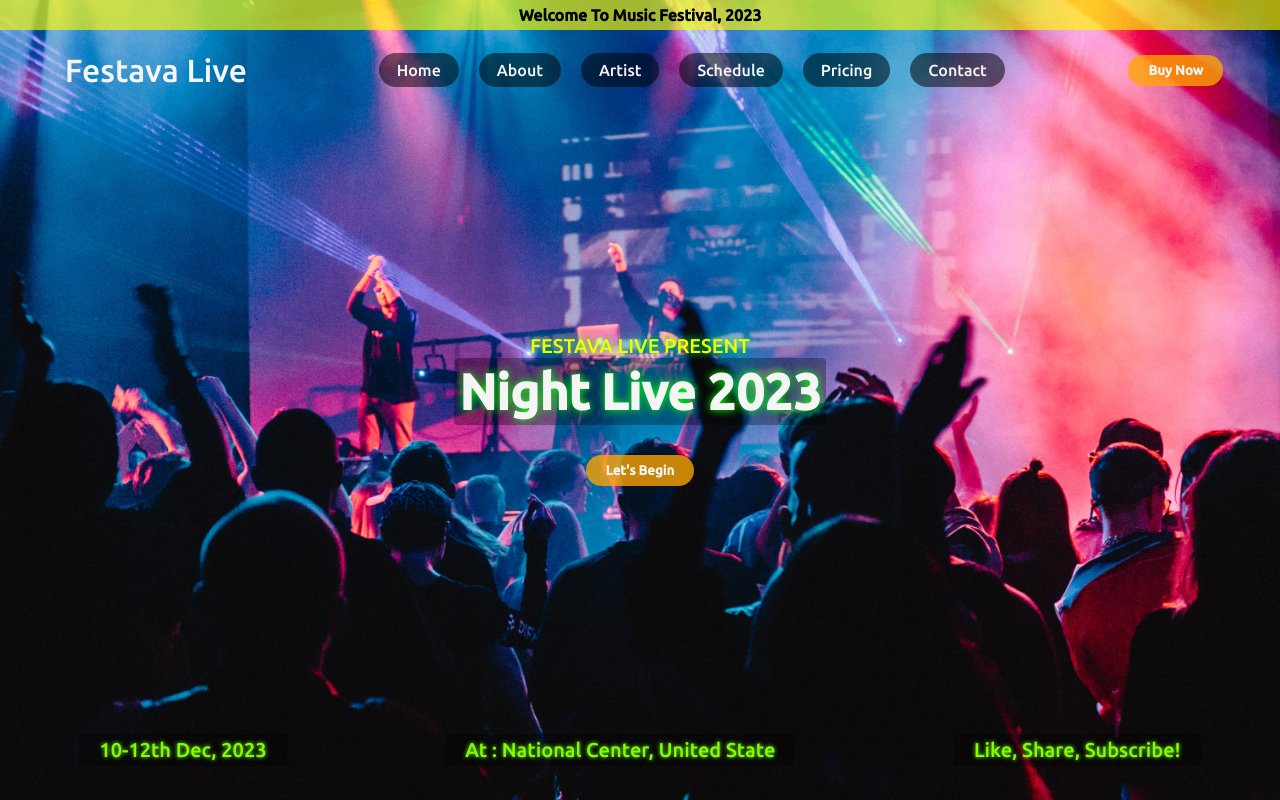
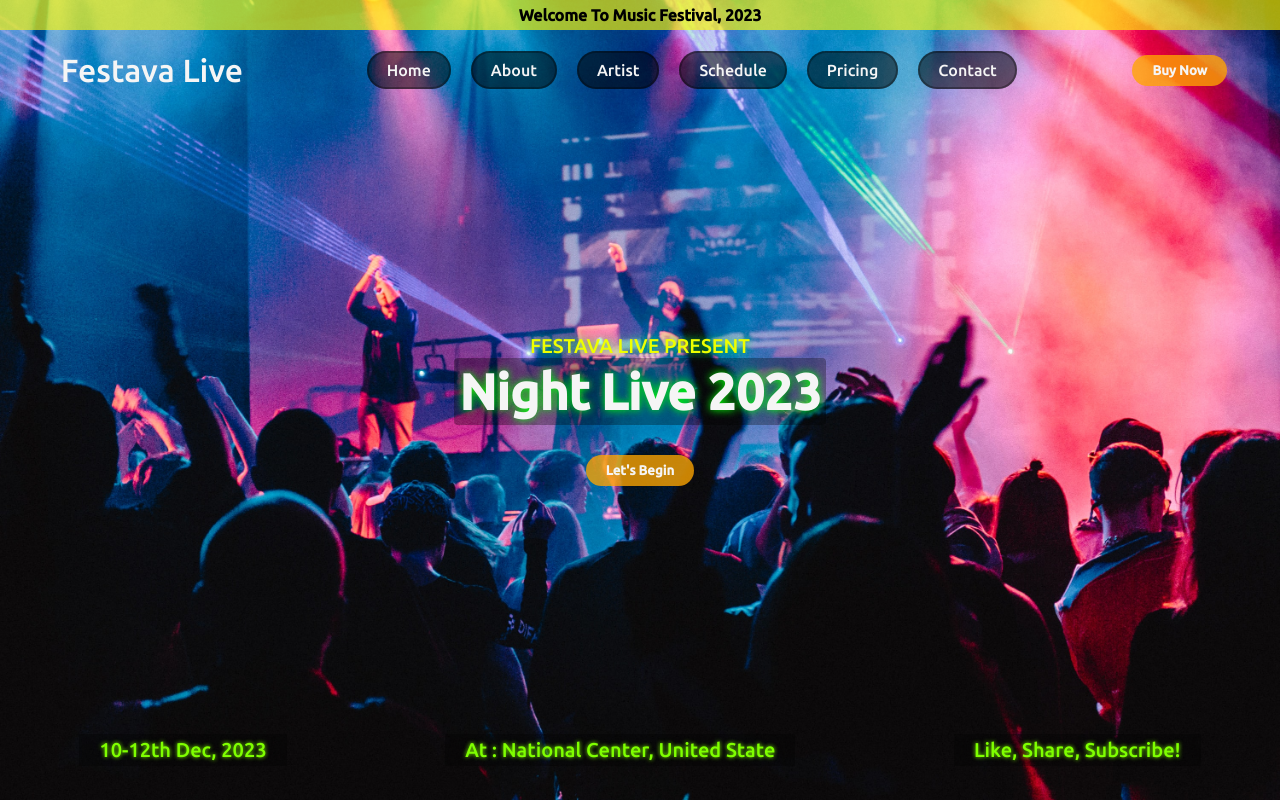
Before and after one commit to Omi-Patel/Festava_Live_2023, a plain HTML site: page index.html in a window 1280 px wide. Drawn offline with Linux system fonts and the light colour scheme.

Commit message:
border changed

```diff
--- a/style.css
+++ b/style.css
@@ -57,10 +57,12 @@
     color: whitesmoke;
     background-color: rgba(0, 0, 0, 0.526);
     padding: 8px 18px;
+    border: 2px solid rgba(0, 0, 0, 0.315);
     border-radius: 20px;
 }
 
 .items a:hover{
+    border: 1px solid rgba(255, 217, 0, 0.479);
     /* border-bottom: 1px solid cyan; */
     /* border-top: 1px solid cyan; */
     box-shadow: inset 0px 0px 10px gold;
```
